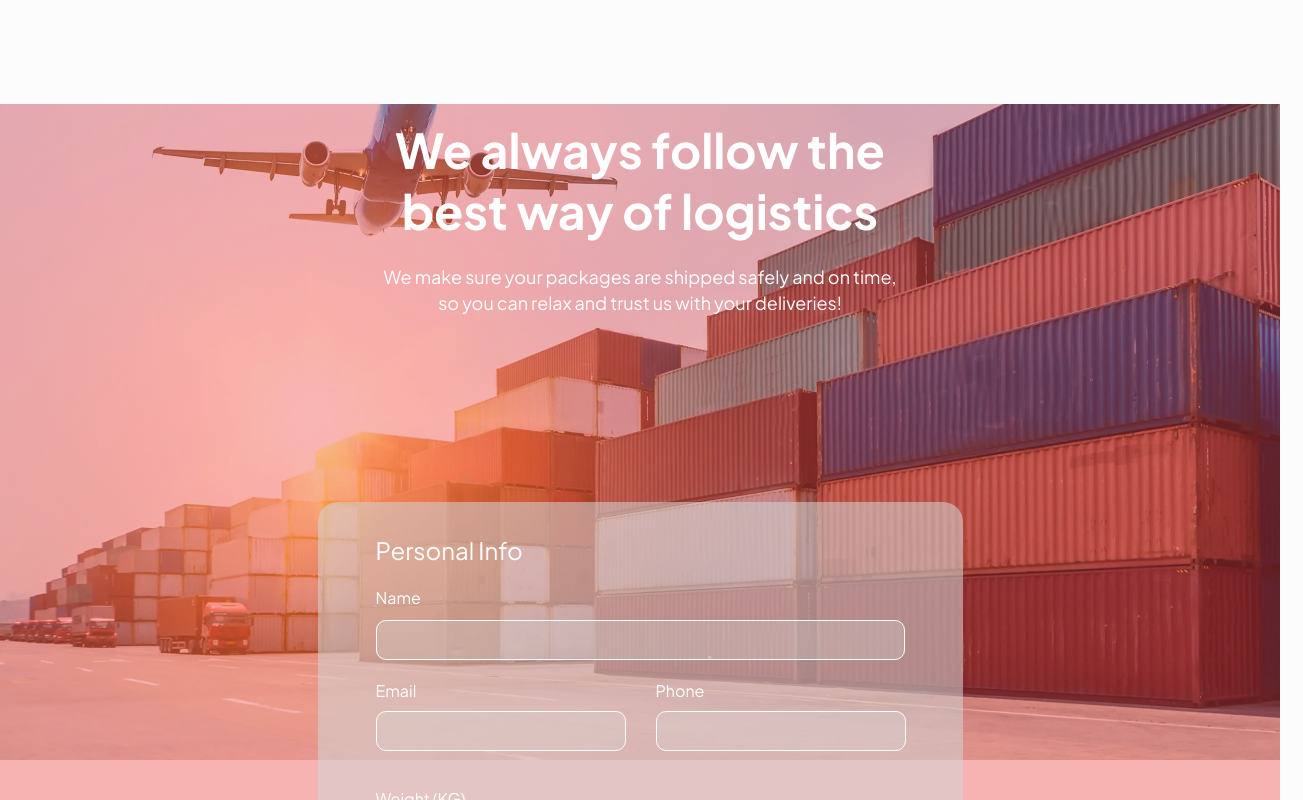
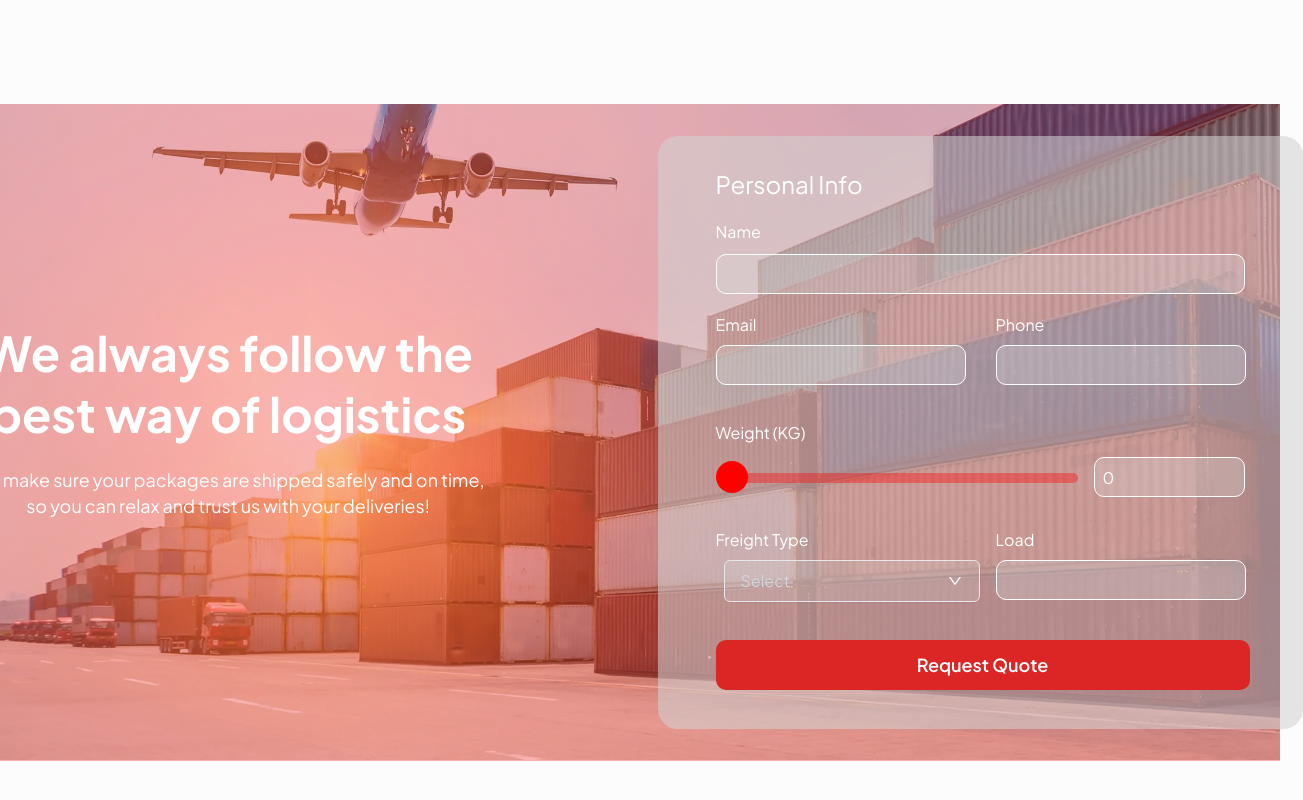
Before and after one commit to fzsf163/delivery-site, a React (Vite) app: page /service in a window 1280 px wide. Shown: the part 1980-2780 px from the top of the page, 1303 px wide, since content can reach past the window. Built offline with nearby package versions, Linux system fonts and the light colour scheme.

Commit message:
fixed responsive issue

```diff
--- a/src/components/GetInTouchForm/GetInTouchForm.tsx
+++ b/src/components/GetInTouchForm/GetInTouchForm.tsx
@@ -67,9 +67,9 @@ export default function GetInTouchForm() {
     >
       <form onSubmit={(e) => onSubmit(e)}>
         <div className="h-full w-full bg-red-500/40 py-5 sm:p-10 lg:py-4">
-          <div className="mx-auto flex h-full w-full flex-wrap items-center justify-center gap-5 xl:gap-[147px]">
-            <div className="space-y-[24px] w-full">
-              <h1 className="plus-jakarta-sans-700 mx-auto h-auto w-full text-center text-2xl sm:text-4xl text-white lg:h-[120px] lg:w-[528px] lg:text-[48px] lg:leading-[60.48px]">
+          <div className="mx-auto flex h-full w-full flex-wrap sm:flex-nowrap items-center justify-center gap-5 xl:gap-[147px]">
+            <div className="w-full space-y-[24px]">
+              <h1 className="plus-jakarta-sans-700 mx-auto h-auto w-full text-center text-2xl text-white sm:text-4xl lg:h-[120px] lg:w-[528px] lg:text-[48px] lg:leading-[60.48px]">
                 We always follow the best way of logistics{" "}
               </h1>
               <p className="plus-jakarta-sans-400 mx-auto h-auto w-[80%] text-center text-lg leading-[25.2px] text-white lg:h-[75px] lg:w-[533px] lg:text-[18px]">
@@ -99,7 +99,7 @@ export default function GetInTouchForm() {
                 />
               </div>
               {/* email and phone div */}
-              <div className="flex items-center justify-start gap-[30px]">
+              <div className="flex flex-col justify-start gap-[30px] sm:flex-row sm:items-center">
                 {/* email */}
                 <div className="mt-[21px] flex flex-col space-y-[10px]">
                   <label
@@ -195,12 +195,12 @@ export default function GetInTouchForm() {
                 </div>
               </div>
               {/* freight & Load */}
-              <div className="flex flex-col items-center justify-start gap-5 lg:gap-[30px]">
+              <div className="flex flex-col sm:items-center justify-start gap-5 sm:flex-row lg:gap-[30px]">
                 {/* email */}
                 <div className="mt-[21px] flex flex-col space-y-[10px]">
                   <label
-                    htmlFor="emailForm"
-                    className="plus-jakarta-sans-400 h-[20px] sm:w-[94px] text-[16px] leading-[20.16px]"
+                    htmlFor="freightForm"
+                    className="plus-jakarta-sans-400 h-[20px] text-[16px] leading-[20.16px] sm:w-[94px]"
                   >
                     Freight Type
                   </label>
@@ -225,7 +225,7 @@ export default function GetInTouchForm() {
                     type="text"
                     name="loadForm"
                     id="loadForm"
-                    className="h-[40px] w-full rounded-[10px] border-[1.5px] border-white bg-[#D9D9D94A] px-2 lg:w-[250px]"
+                    className="h-[40px] w-full rounded-[10px] border-[1.5px] border-white bg-[#D9D9D94A] px-4 lg:w-[250px]"
                     required
                   />
                 </div>
--- a/src/components/GetInTouchForm/dropdown-component.tsx
+++ b/src/components/GetInTouchForm/dropdown-component.tsx
@@ -24,7 +24,7 @@ const Dropdown = ({
   };
 
   return (
-    <div className="relative w-52 sm:w-64">
+    <div className="relative w-64">
       <input
         type="hidden"
         name={"freightForm"}
@@ -71,7 +71,7 @@ export default function DropdownInput() {
   const options = ["Door To Door", "Freight"];
 
   return (
-    <div className="h-[40px] w-full rounded-[10px] px-2 lg:w-[250px]">
+    <div className="h-[40px] rounded-[10px] px-2 lg:w-[250px]">
       <Dropdown
         options={options}
         placeholder="Select"
```
